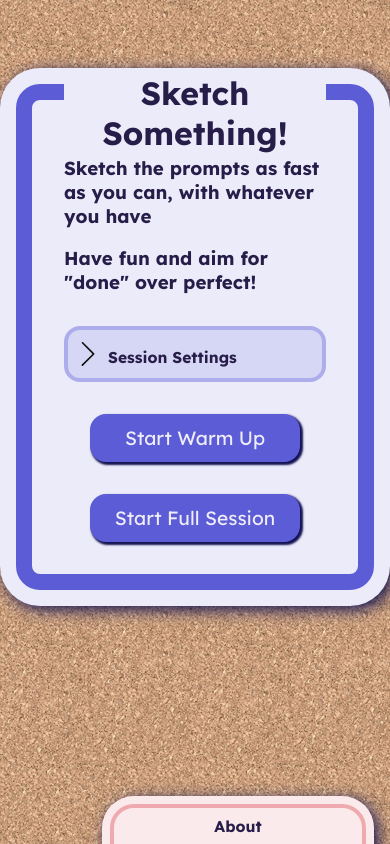
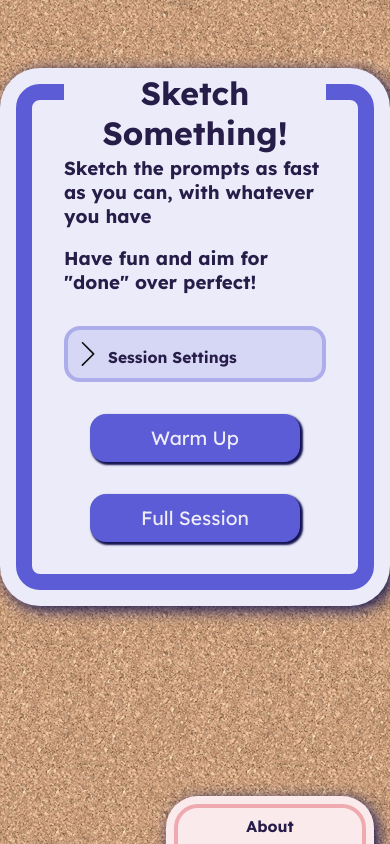
Before and after one commit to ConnorOfLocke/SketchSomething, a React (Create React App) app: page / in a window 390 px wide. Built offline with nearby package versions, Linux system fonts and the light colour scheme.

Commit message:
Adjusted sizing for mobile

```diff
--- a/src/components/Footer.module.css
+++ b/src/components/Footer.module.css
@@ -6,7 +6,7 @@ footer {
 }
 
 footer header {
-  width: 16rem;
+  width: 12rem;
   position: absolute;
   margin-right: 1rem;
   right: 0;
--- a/src/components/SessionSettings.js
+++ b/src/components/SessionSettings.js
@@ -96,7 +96,7 @@ function SessionSettings() {
           </div>
           <div className={classes.buttonContainer}>
             <StyledButton buttonType="primary" type="submit">
-              Start Custom Session
+              Start
             </StyledButton>
           </div>
         </FoldableArea>
@@ -104,10 +104,10 @@ function SessionSettings() {
       <div className={classes.buttonContainer}>
         <CenteredColumn>
           <StyledButton buttonType="primary" onClick={onWarmupClicked}>
-            Start Warm Up
+            Warm Up
           </StyledButton>
           <StyledButton buttonType="primary" onClick={onFullSessionClicked}>
-            Start Full Session
+            Full Session
           </StyledButton>
         </CenteredColumn>
       </div>
--- a/src/components/modals/About.js
+++ b/src/components/modals/About.js
@@ -22,7 +22,7 @@ function AboutModal({ open, onConfirm }) {
             target="_blank"
             rel="noopener noreferrer"
           >
-            <IconWrapper iconID={social.id} size={"3rem"} />
+            <IconWrapper iconID={social.id} size={"2.5rem"} />
           </LinkButton>
         ))}
       </nav>
--- a/src/components/modals/About.module.css
+++ b/src/components/modals/About.module.css
@@ -13,6 +13,10 @@
   display: flex;
   justify-content: center;
   gap: 0.75rem;
+
+  @media (max-width: 500px) {
+    gap: 0.25rem;
+  }
 }
 
 .about .linkbutton {
--- a/src/components/modals/Complete.js
+++ b/src/components/modals/Complete.js
@@ -13,7 +13,9 @@ function CompleteModal({ steps, open, onConfirm }) {
               steps.map((step) => {
                 if (step.type === "promptSet") {
                   return (
-                    <li key={step.subjectName}>{`${step.promptsPerSet} ${step.subjectName}`}</li>
+                    <li
+                      key={`${step.subjectName}_${step.promptSetIndex}`}
+                    >{`${step.promptsPerSet} ${step.subjectName}`}</li>
                   );
                 }
                 return null;
--- a/src/components/utils/checkboxs/StyledCheckbox.module.css
+++ b/src/components/utils/checkboxs/StyledCheckbox.module.css
@@ -10,7 +10,7 @@
 
 .styledCheckbox label {
   width: 100%;
-  height: 2rem;
+  min-height: 2rem;
   display: inline-flex;
   align-items: center;
   color: var(--text-800);
@@ -24,8 +24,8 @@
 
 .styledCheckbox label::before {
   content: "";
-  height: 1.25rem;
-  width: 1.25rem;
+  min-height: 1.25rem;
+  min-width: 1.25rem;
   border: solid 1px var(--text-800);
   border-radius: 0.5rem;
   margin: 0 0.5rem 0 0.25rem;
--- a/src/components/utils/layouts/ContentBox.module.css
+++ b/src/components/utils/layouts/ContentBox.module.css
@@ -12,7 +12,7 @@
   padding: 1rem;
 
   width: 420px;
-  margin-bottom: 8rem;
+  margin-bottom: 4rem;
 
   transition: height 1s;
 }
```
